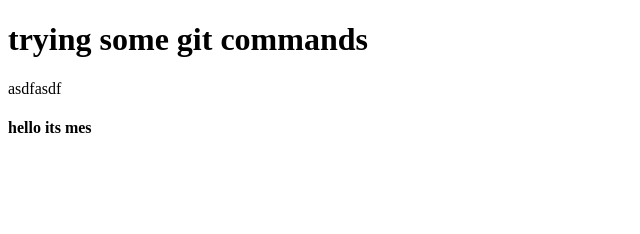
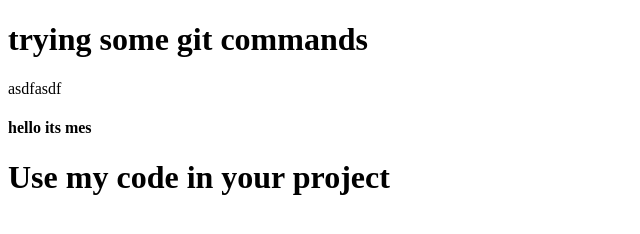
Before and after one commit to abhinavpancholi/epic-3--application-, a plain HTML site: page index.html in a window 1280 px wide. Shown: the whole page, without its empty margins (0-640 px from the left). Drawn offline with Linux system fonts and the light colour scheme.

Commit message:
Update index.html

```diff
--- a/index.html
+++ b/index.html
@@ -10,6 +10,6 @@
     <h1>trying some git commands</h1>
     <p>asdfasdf</p>
     <h4>hello  its mes</h4>
-
+    <h1>Use my code in your project</h1>
 </body>
 </html>
```
